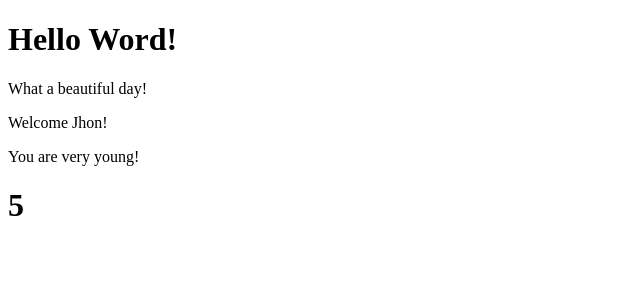
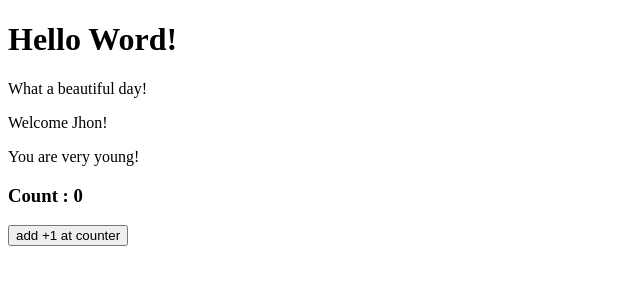
Before and after one commit to Yaricherchi7/React.js, a React (Create React App) app: page / in a window 1280 px wide. Shown: the top 300 px of the page, without its empty margins (0-640 px from the left). Built offline with nearby package versions, Linux system fonts and the light colour scheme.

Commit message:
es-24 svolto

```diff
--- a/src/App.js
+++ b/src/App.js
@@ -1,5 +1,6 @@
 import React from "react";
-import { Counter } from "./Counter";
+import { ClickCounter } from "./ClickCounter";
+
 import { HelloWord } from "./HelloWord";
 import { Welcome } from "./Welcome";
 
@@ -9,7 +10,7 @@ export class App extends React.Component {
         return <div>
             <HelloWord/>
             <Welcome name="Jhon" age="64" />
-            <Counter initialValue={0} interval={1000} increment={1}/>
+            <ClickCounter click={0}  incrementBy={1}/>
         </div>
     }
 }
--- /dev/null
+++ b/src/ClickCounter.js
@@ -0,0 +1,32 @@
+import React from "react";
+
+export class ClickCounter extends React.Component {
+  constructor(props) {
+    super(props);
+    this.state = {
+      counter: this.props.click,
+    };
+  }
+
+  handleCounter = ()=> {
+    this.setState((state)=>{
+        return {
+            counter : state.counter + this.props.incrementBy,
+        }
+    })
+  }
+
+  render(){
+    return <div>
+        <h3> Count : {this.state.counter}</h3>
+        <button onClick={this.handleCounter}> add +1 at counter</button>
+    </div>
+  }
+
+
+}
+
+/* Create a ClickCounter class component that increments
+ a counter every time a user clicks on a button.
+ Render both the current value of the counter and
+ the button within the ClickCounter component. */
```
